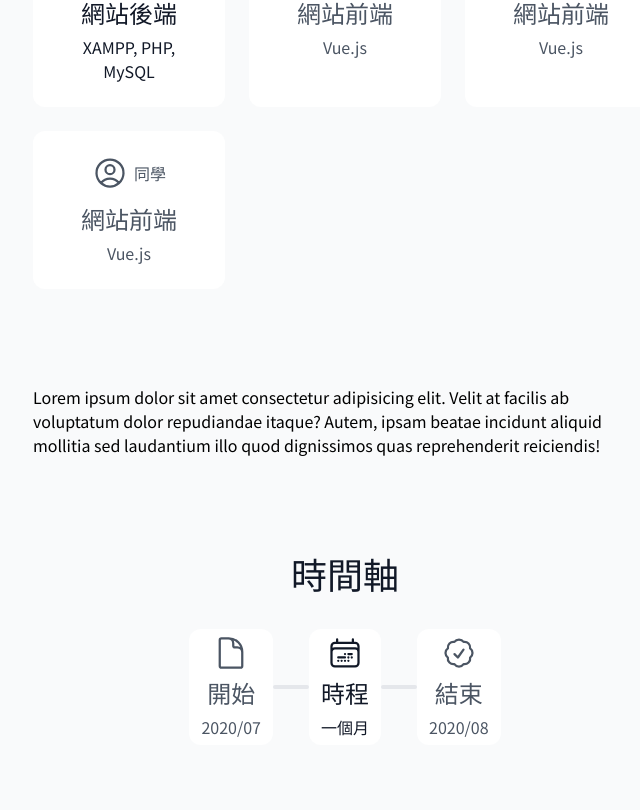
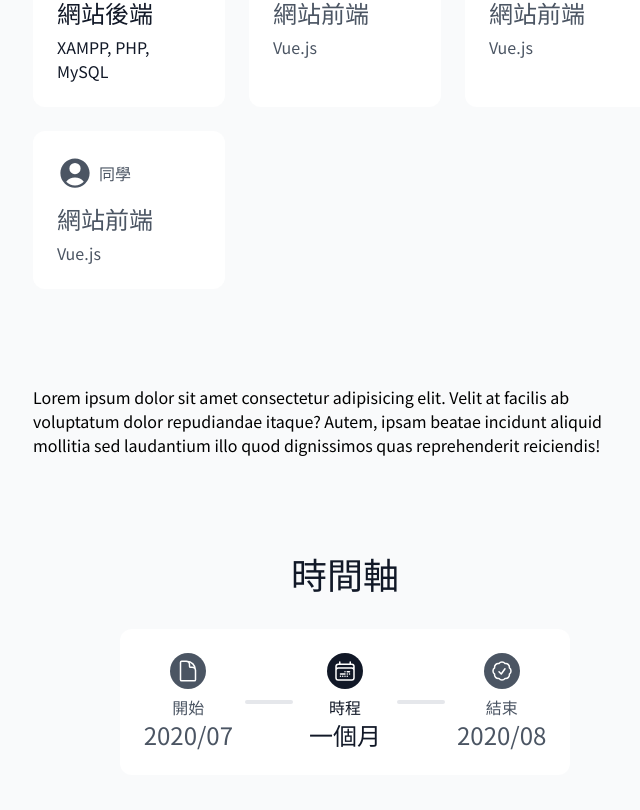
Before and after one commit to TzuHanChen/personal-website, a Next.js app: page /project/1 in a window 1280 px wide. Shown: the part 1030-1840 px from the top of the page, without its empty margins (527-1167 px from the left). Built offline with nearby package versions, Linux system fonts and the light colour scheme; a web font is replaced by a local one.

Commit message:
更新成員區塊和時間軸區塊

```diff
--- a/app/ui/member.tsx
+++ b/app/ui/member.tsx
@@ -1,21 +1,23 @@
 import clsx from 'clsx';
-import { UserCircleIcon } from '@heroicons/react/24/outline';
+import { UserCircleIcon } from '@heroicons/react/24/solid';
 
 function Member({ name, role, skill }:
   { name: string, role: string, skill: string }) {
+  const icon = (name == "我")
+    ? <img src="photo.png" alt="photo" title="photo"
+      className="size-9 rounded-full bg-gray-200" />
+    : <UserCircleIcon className='size-9 fill-gray-600' />;
+
   return (
-    <div className={clsx("rounded-xl bg-white p-3 flex flex-col items-center gap-3", (name == "我") ? "text-gray-900" : "text-gray-600", "md:p-6")}>
+    <div className={clsx("rounded-xl bg-white p-6 flex flex-col gap-3",
+      (name == "我") ? "text-gray-900" : "text-gray-600")}>
       <div className="flex items-center gap-1.5">
-        {(name == "我")
-          ? <img src="photo.png" alt="photo" title="photo"
-            className="size-9 rounded-full bg-gray-200" />
-          : <UserCircleIcon className='size-9 stroke-gray-600' />
-        }
+        {icon}
         <p>{name}</p>
       </div>
-      <div className="flex flex-col items-center gap-1.5">
-        <h3 className="text-lg text-center md:text-xl lg:text-2xl">{role}</h3>
-        <p className="text-center">{skill}</p>
+      <div className="flex flex-col gap-1.5">
+        <h3 className="text-lg md:text-xl lg:text-2xl">{role}</h3>
+        <p>{skill}</p>
       </div>
     </div>
   )
@@ -29,7 +31,7 @@ export default function Members({ data }:
       <h2 className="mb-6 text-2xl text-gray-900 text-center md:mb-9 md:text-3xl lg:text-4xl">
         成員</h2>
 
-      <div className="grid grid-cols-2 gap-3 md:gap-6 xl:grid-cols-3">
+      <div className="grid grid-cols-1 gap-3 sm:grid-cols-2 md:gap-6 xl:grid-cols-3">
         {data.map((item, index) => (
           <Member key={index} name={item.name} role={item.role} skill={item.skill} />
         ))}
--- a/app/ui/timeline.tsx
+++ b/app/ui/timeline.tsx
@@ -5,30 +5,33 @@ function Time({ stage, text }: { stage: string, text: string }) {
   let icon = <></>;
   switch (stage) {
     case "開始":
-      icon = <DocumentIcon className="size-9 stroke-gray-600" />
+      icon = <DocumentIcon className="size-6 stroke-white" />
       break;
     case "時程":
-      icon = <CalendarDateRangeIcon className="size-9 stroke-gray-900" />
+      icon = <CalendarDateRangeIcon className="size-6 stroke-white" />
       break;
     case "結束":
-      icon = <CheckBadgeIcon className="size-9 stroke-gray-600" />
+      icon = <CheckBadgeIcon className="size-6 stroke-white" />
       break;
     default:
-      icon = <div className='size-9 bg-gray-200'></div>
+      icon = <div className='size-6 rounded-full bg-gray-200'></div>
       break;
   }
 
   return (
-    <div className={clsx("rounded-xl py-1.5 px-3 bg-white flex flex-col items-center gap-1.5", (stage == "時程") ? "text-gray-900" : "text-gray-600")}>
-      {icon}
-      <h3 className="text-lg text-center md:text-xl lg:text-2xl">{stage}</h3>
-      <p className="text-center">{text}</p>
+    <div className={clsx("min-w-20 flex flex-col items-center text-center",
+      (stage == "時程") ? "text-gray-900" : "text-gray-600")}>
+      <div className={clsx("mb-1.5 size-9 rounded-full bg-gray-200 flex items-center justify-center", (stage == "時程") ? "bg-gray-900" : "bg-gray-600")}>
+        {icon}
+      </div>
+      <p>{stage}</p>
+      <p className="text-lg md:text-xl lg:text-2xl">{text}</p>
     </div>
   )
 }
 
 function Line() {
-  return <div className='min-w-6 w-9 h-1 rounded-sm bg-gray-200'></div>
+  return <div className='hidden min-w-6 w-12 h-1 rounded-sm bg-gray-200 sm:block'></div>
 }
 
 export default function Timeline({ start, period, end }:
@@ -39,7 +42,7 @@ export default function Timeline({ start, period, end }:
       <h2 className="mb-6 text-2xl text-gray-900 text-center md:mb-9 md:text-3xl lg:text-4xl">
         時間軸</h2>
 
-      <div className="flex items-center">
+      <div className="rounded-xl p-6 bg-white flex justify-between items-center gap-3">
         <Time stage="開始" text={start} />
         <Line />
         <Time stage="時程" text={period} />
```
